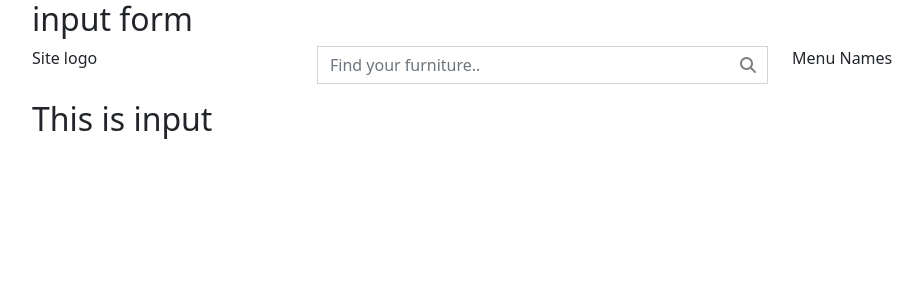
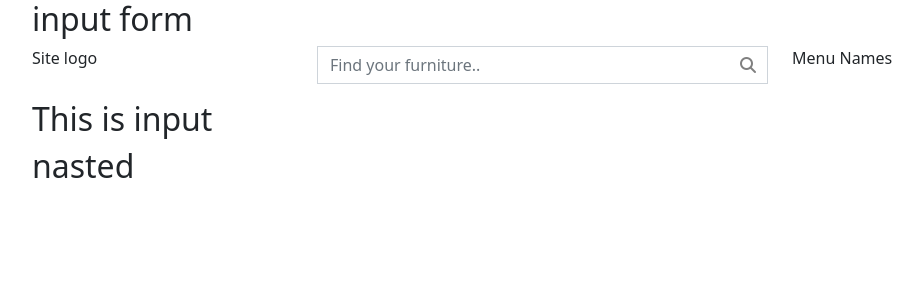
Before and after one commit to developerashikur1/my-search-apps, a React (Create React App) app: page / in a window 1280 px wide. Shown: the top 300 px of the page, without its empty margins (50-973 px from the left). Built offline with nearby package versions, Linux system fonts and the light colour scheme; no server answers.

Commit message:
filtering logic added

```diff
--- a/src/components/Home/Home.js
+++ b/src/components/Home/Home.js
@@ -1,12 +1,29 @@
-import React from 'react';
+import React, { useState, useEffect } from 'react';
 import { Button, Col, FormControl, InputGroup, Row } from 'react-bootstrap';
+import NastedSearch from '../NastedSearch/NastedSearch';
 import './Home.css';
 
 const Home = () => {
+    const [products, setProducts] = useState({});
+
+    // console.log(products);
 
 
+    // fetch data from the API
+    useEffect(() => {
+        const uri = 'https://www.royaloakindia.com/api/header-data-v2';
+        fetch(uri)
+        .then(res=>res.json())
+        .then(data=>setProducts(data.response.categoryAll) )
+    }, [])
+    // const pros = products.(x=>console.log(x?.sub_category)
+
     const handleSearchBar = event =>{
-        console.log(event.target.value);
+        const search = event.target.value;
+        console.log(typeof(search))
+
+        const searchBar = products.filter(x=>x.sub_category.some(y=>y?.search_keywords?.toLocaleLowerCase().includes(search.toLocaleLowerCase())));
+
 
     }
     return (
@@ -37,7 +54,7 @@ const Home = () => {
 
             <h2>This is input</h2>
 
-
+            <NastedSearch ></NastedSearch>
         </>
     );
 };
--- /dev/null
+++ b/src/components/NastedSearch/NastedSearch.js
@@ -0,0 +1,11 @@
+import React from 'react';
+
+const NastedSearch = () => {
+    return (
+        <div>
+            <h2>nasted</h2>
+        </div>
+    );
+};
+
+export default NastedSearch;
```
